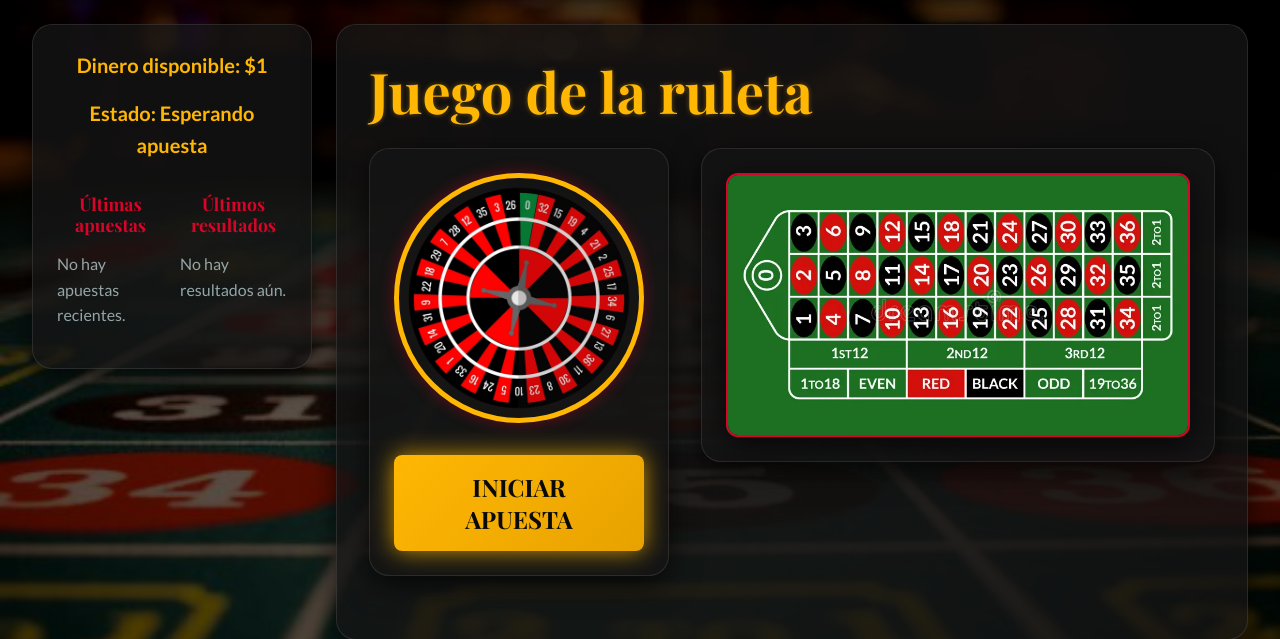
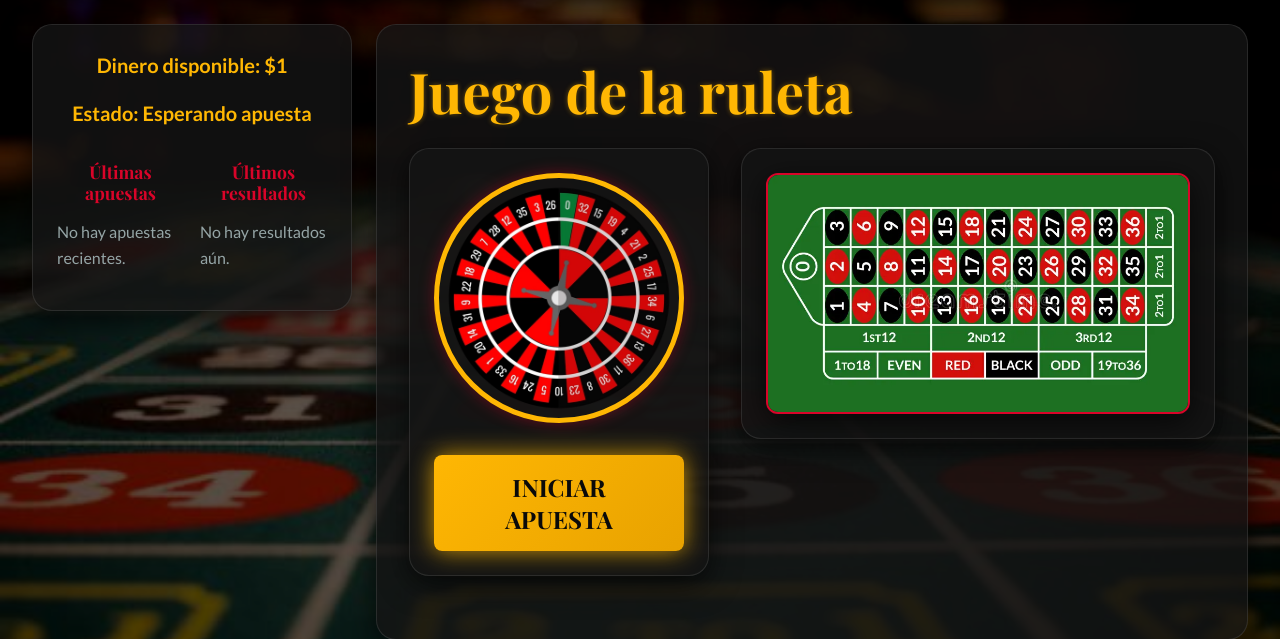
Before and after one commit to skow13/Proyecto-Desarrollo-web-1, a Node server app: page /Ruleta in a window 1280 px wide. Shown: the part 72-711 px from the top of the page. Run offline with Node 20, Linux system fonts and the light colour scheme; a user stored in the database is signed in; tables that the repository leaves empty hold one stand-in row (values such as "Sample post"); some libraries are stand-ins or nearby versions.

Commit message:
actu css3

```diff
--- a/Public/style.css
+++ b/Public/style.css
@@ -62,7 +62,7 @@
 .profile-image-container{display:flex;gap:1.5rem;margin-top:1rem;flex-wrap:wrap}
 .profile-img-small{flex:1;min-width:250px;height:auto;border-radius:var(--radius-sm);box-shadow:var(--shadow-lg);border:3px solid var(--color-secondary)}
 .tabla-transacciones,.tabla-probabilidades,.tabla-apuestas,.tabla-resultados{width:100%;border-collapse:collapse;margin-top:1rem;font-size:.95rem;box-shadow:var(--shadow-sm);text-align:center}
-.tabla-transacciones thead,.tabla-probabilidades thead{background:var(--color-primary)}
+.tabla-transacciones thead,.tabla-probabilidades thead,.tabla-apuestas thead,.tabla-resultados thead{background:var(--color-primary)}
 .tabla-transacciones th,.tabla-probabilidades th,.tabla-apuestas th,.tabla-resultados th{padding:1rem .5rem;color:var(--color-text);text-align:left;border-bottom:2px solid var(--color-primary-dark);background:var(--color-primary)}
 .tabla-transacciones td,.tabla-probabilidades td,.tabla-apuestas td,.tabla-resultados td{padding:.75rem .5rem;border-bottom:1px solid rgba(255,255,255,.1);background:var(--color-bg-card-light);color:var(--color-text-muted)}
 .tabla-transacciones td:first-child,.tabla-probabilidades td:first-child,.tabla-apuestas td:first-child,.tabla-resultados td:first-child{color:var(--color-text)}
@@ -106,7 +106,7 @@
 @media (max-width:576px){.game-col-left,.game-col-center,.game-col-right{padding:1rem}.ruleta-imagen-pequena{max-width:200px}}
 @media (max-width:480px){.profile-image-container{flex-direction:column}.profile-img-small{max-width:100%}.buttons-row{flex-direction:column}}
 .contenedor-ruleta-principal{display:flex;max-width:var(--max-width);width:95%;margin:0 auto;gap:1.5rem;min-height:calc(100vh - var(--header-height) - 4rem);padding:1.5rem 0}
-.panel-historial-lateral{flex:0 0 280px;padding:1.5rem;background:rgba(20,20,20,.8);border-radius:var(--radius-lg);box-shadow:var(--shadow-lg);border:1px solid rgba(255,255,255,.1);align-self:flex-start}
+.panel-historial-lateral{flex:0 0 320px;padding:1.5rem;background:rgba(20,20,20,.8);border-radius:var(--radius-lg);box-shadow:var(--shadow-lg);border:1px solid rgba(255,255,255,.1);align-self:flex-start}
 .tarjeta-juego{flex:1;padding:2rem;max-width:unset;margin:0}
 .disposicion-juego-2col{display:flex;gap:2rem;margin-top:1rem;width:100%;align-items:flex-start}
 .disposicion-juego-2col .game-col-left{flex:1}
@@ -115,6 +115,7 @@
 .historial-columna{flex:1 1 50%;display:flex;flex-direction:column}
 .historial-columna h3{text-align:center;font-size:1.1rem;color:var(--color-primary)}
 .tabla-apuestas,.tabla-resultados{width:100%;border-collapse:collapse;margin-top:.5rem;table-layout:fixed}
+.tabla-apuestas th:first-child,.tabla-apuestas td:first-child,.tabla-resultados th:first-child,.tabla-resultados td:first-child{width:30px!important;max-width:30px!important;padding-left:0!important;padding-right:0!important}
 .tabla-apuestas th,.tabla-resultados th{padding:.8rem .3rem;font-size:.9rem}
 .tabla-apuestas td,.tabla-resultados td{padding:.5rem .3rem;font-size:.85rem;height:40px;line-height:1.2;white-space:nowrap;overflow:hidden;text-overflow:ellipsis}
 .apuesta-estado.success{color:var(--color-success)!important;font-weight:700}
```
